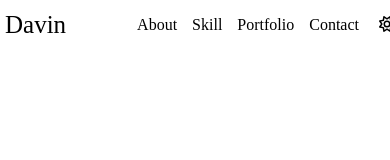
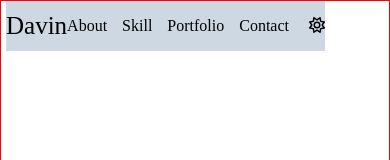
Before and after one commit to davin1221/introduceDavin, a React (Create React App) app: page /letsvegan in a window 390 px wide. Shown: the top 160 px of the page. Built offline with nearby package versions, Linux system fonts and the light colour scheme; a web font is replaced by a local one.

Commit message:
반응형

```diff
--- a/src/App.css
+++ b/src/App.css
@@ -30,6 +30,8 @@ body{
   padding: 0px 5px;
   font-family: 'Pretendard-Regular';
   position: relative;
+
+  border: 1px solid red;
 }
 
 .wrapper {
@@ -55,10 +57,10 @@ body{
     display: flex;
     justify-content: space-between;
     align-items: center;
-    width: 100%;
     height: 50px;
-    max-width: 1340px;
     position: fixed;
+
+    background-color: rgba(166, 187, 205, 0.564);
 }
 
 .Nav .logo{
@@ -74,6 +76,7 @@ body{
     list-style: none;
     display: flex;
     cursor: pointer;
+    padding-left: 0px;
 }
 
 .Nav .full-width-nav ul li {
```
Also changed, not shown: src/App.js (+8 -1 lines).
